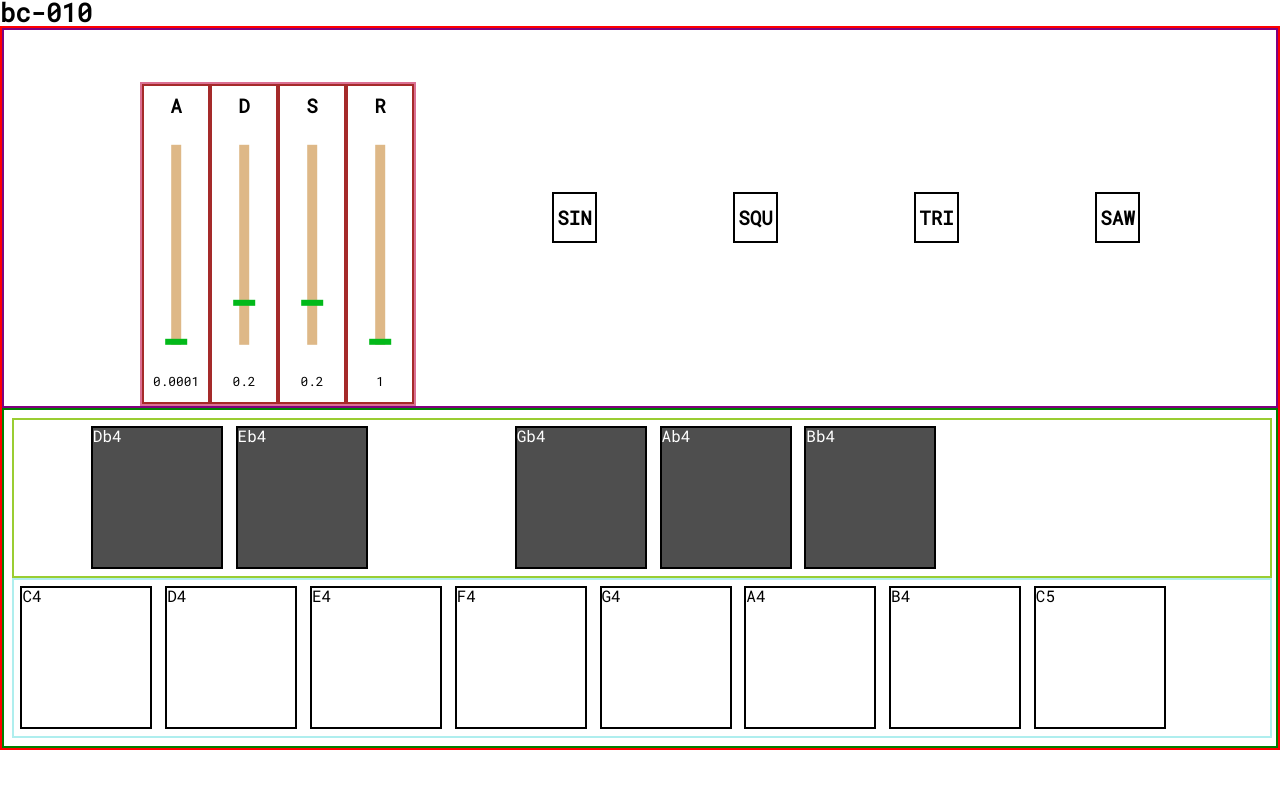
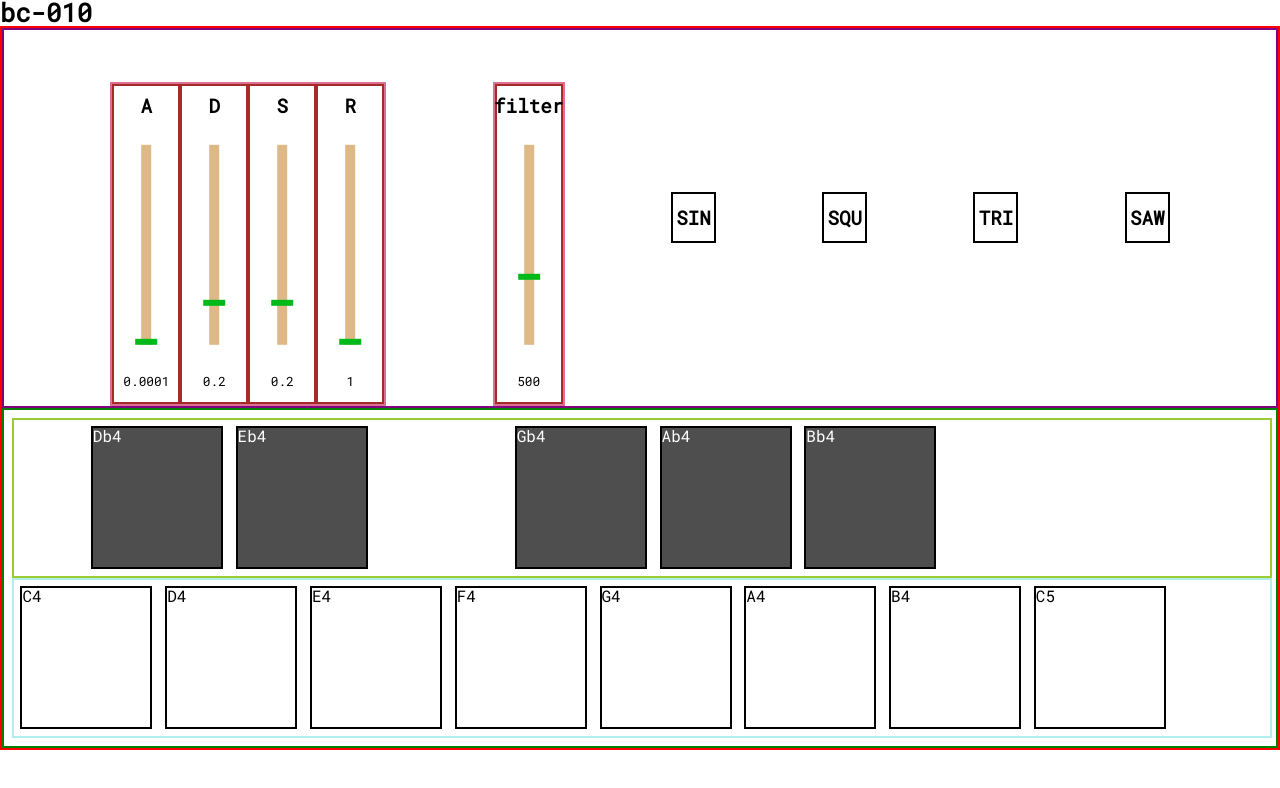
Before and after one commit to bcimbali/bc-010, a React (Create React App) app: page / in a window 1280 px wide. Shown: the top 788 px of the page. Built offline with nearby package versions, Linux system fonts and the light colour scheme.

Commit message:
added filter functionality

```diff
--- a/src/App.jsx
+++ b/src/App.jsx
@@ -19,7 +19,19 @@ class App extends Component {
       sustain: 0.2,
       release: 1,
       oscillator: "sawtooth",
-      portamento: 0.05
+      portamento: 0.05,
+      filterParams: {
+        frequency: 0,
+        type: "sine",
+        depth: 1,
+        baseFrequency: 500,
+        octaves: 2.6,
+        filter: {
+                  type: "lowpass",
+                  rolloff: -12,
+                  Q: 1
+                }
+        }
     }
   }
 
@@ -37,6 +49,7 @@ class App extends Component {
   envelopeSliderChange(envelopeType, sliderValue) {
     // Make sure the number passed into Tone.Synth is a float. It will complain if it's a string.
     let sliderValueNumber = parseFloat(sliderValue);
+    let filterParams = Object.assign({}, this.state.filterParams);
 
     // Check the envelope type, and update the correct envelope state in App.jsx
     if (envelopeType === 'attack') {
@@ -51,12 +64,16 @@ class App extends Component {
     if (envelopeType === 'release') {
       this.setState({release: sliderValueNumber});
     }
+    if (envelopeType === 'filter') {
+      filterParams.baseFrequency = sliderValueNumber;
+      this.setState({filterParams});
+    }
   }
 
-  // Add an event listener for global keyboard clicks. This will play the synth with the computer keyboard
+  render() {
+    // Start of adding a filter to synth
+    this.filter = new Tone.AutoFilter(this.state.filterParams).toMaster().start();
 
-
-  render() {
     // Create a new Tone.js synth on render & update synth timbre based on App.jsx state
     this.synth = new Tone.Synth({
       "oscillator" : {
@@ -69,7 +86,7 @@ class App extends Component {
         "release" : this.state.release
       },
       "portamento" : this.state.portamento
-    }).toMaster();
+    }).connect(this.filter);
 
     return (
       <div >
@@ -80,6 +97,7 @@ class App extends Component {
           sustainValue={this.state.sustain}
           releaseValue={this.state.release}
           envelopeSliderChange={this.envelopeSliderChange}
+          filterValue={this.state.filterParams.baseFrequency}
           key='outerCasing'
           keyPress={this.keyPress}
           toggleOscillator={this.toggleOscillator}
--- a/src/components/ControlPanel/ControlPanel.jsx
+++ b/src/components/ControlPanel/ControlPanel.jsx
@@ -1,3 +1,4 @@
+import FilterSliderBank from './../FilterSliderBank';
 import OscillatorBtn from './../OscillatorBtn';
 import React from 'react';
 import SliderBank from '../SliderBank/SliderBank';
@@ -7,11 +8,15 @@ function ControlPanel(props) {
   return(
     <div className="controlPanel">
     <SliderBank
-        attackValue={props.attackValue}
-        decayValue={props.decayValue}
-        sustainValue={props.sustainValue}
-        releaseValue={props.releaseValue}
-        envelopeSliderChange={props.envelopeSliderChange}
+      attackValue={props.attackValue}
+      decayValue={props.decayValue}
+      sustainValue={props.sustainValue}
+      releaseValue={props.releaseValue}
+      envelopeSliderChange={props.envelopeSliderChange}
+    />
+    <FilterSliderBank
+      envelopeSliderChange={props.envelopeSliderChange}
+      filterValue={props.filterValue}
     />
       {oscillatorTypes.map(oscType => (
         <OscillatorBtn
--- /dev/null
+++ b/src/components/FilterEnvelopeSlider/FilterEnvelopeSlider.jsx
@@ -0,0 +1,62 @@
+import React, { Component } from 'react';
+
+import SliderLabel from './../SliderLabel';
+import SliderNumberDisplay from './../SliderNumberDisplay';
+
+class FilterEnvelopeSlider extends Component {
+  constructor(props) {
+    super(props);
+    this.handleChange = this.handleChange.bind(this);
+    this.updateValue = this.updateValue.bind(this);
+    this.updateSynthValue = this.updateSynthValue.bind(this);
+    this.state = {
+      value: 1
+    }
+  }
+
+  // Calls the function in App.jsx to update the synth timbre
+  updateSynthValue() {
+    this.props.envelopeSliderChange(this.props.adsr, this.state.value);
+  }
+
+  // Actually updates state in this slider instance
+  updateValue(event) {
+    this.setState({value: event.target.value});
+  }
+
+  // Handles slider changes
+  handleChange(event) {
+    this.updateValue(event);
+    this.updateSynthValue();
+  }
+
+  render() {
+    return(
+      <div className="envelopeSlider">
+        <SliderLabel
+          abbr={this.props.abbr}
+          adsr={this.props.type}
+        />
+        <div className="slider-housing">
+          <div className="slider-container">
+            <input
+              adsr={this.props.type}
+              className="html-slider"
+              type="range"
+              min={this.props.min}
+              max={this.props.max}
+              onChange={this.handleChange}
+              step={this.props.step}
+              value={this.props.value}
+            />
+          </div>
+        </div>
+        <SliderNumberDisplay
+          value={this.props.value}
+        />
+      </div>
+    );
+  }
+};
+
+export default FilterEnvelopeSlider;
--- /dev/null
+++ b/src/components/FilterEnvelopeSlider/index.js
@@ -0,0 +1 @@
+export {default} from './FilterEnvelopeSlider.jsx';
--- /dev/null
+++ b/src/components/FilterSliderBank/FilterSliderBank.jsx
@@ -0,0 +1,26 @@
+import FilterEnvelopeSlider from './../FilterEnvelopeSlider';
+import React from 'react';
+import filterSliders from './../../filterSliders.json';
+
+function FilterSliderBank(props) {
+  return(
+    <div className="slider-bank">
+      {filterSliders.map(slider => (
+        <FilterEnvelopeSlider
+          abbr={slider.abbr}
+          adsr={slider.type}
+          envelopeSliderChange={props.envelopeSliderChange}
+          filterValue={props.filterValue}
+          key={`${slider.id}-${slider.type}`}
+          type="range"
+          min={slider.min}
+          max={slider.max}
+          step={slider.step}
+          value={`${(slider.type === 'filter') ? props.filterValue : ''}`}
+        />
+      ))}
+    </div>
+  );
+};
+
+export default FilterSliderBank;
--- /dev/null
+++ b/src/components/FilterSliderBank/index.js
@@ -0,0 +1 @@
+export {default} from './FilterSliderBank.jsx';
--- a/src/components/OuterCasing/OuterCasing.jsx
+++ b/src/components/OuterCasing/OuterCasing.jsx
@@ -11,6 +11,7 @@ function OuterCasing(props) {
         sustainValue={props.sustainValue}
         releaseValue={props.releaseValue}
         envelopeSliderChange={props.envelopeSliderChange}
+        filterValue={props.filterValue}
         key="control-panel"
         toggleOscillator={props.toggleOscillator}
       />
--- /dev/null
+++ b/src/filterSliders.json
@@ -0,0 +1,10 @@
+[
+  {
+    "id": 1,
+    "abbr": "filter",
+    "max": 1500,
+    "min": 1,
+    "step": 5,
+    "type": "filter"
+  }
+]
```
